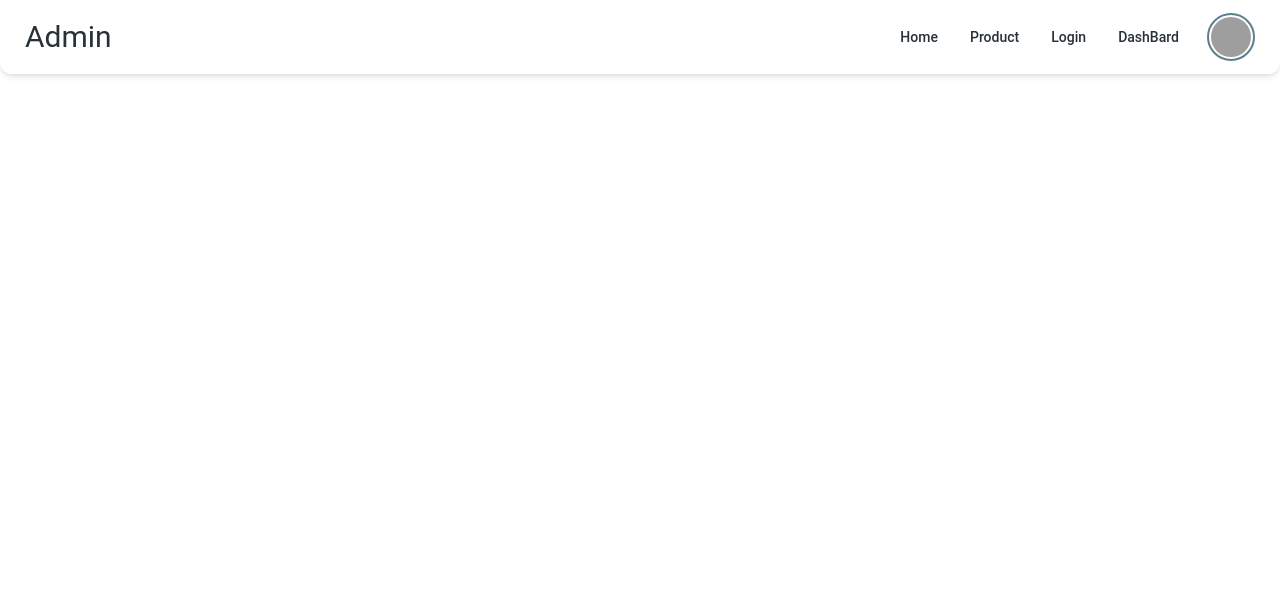
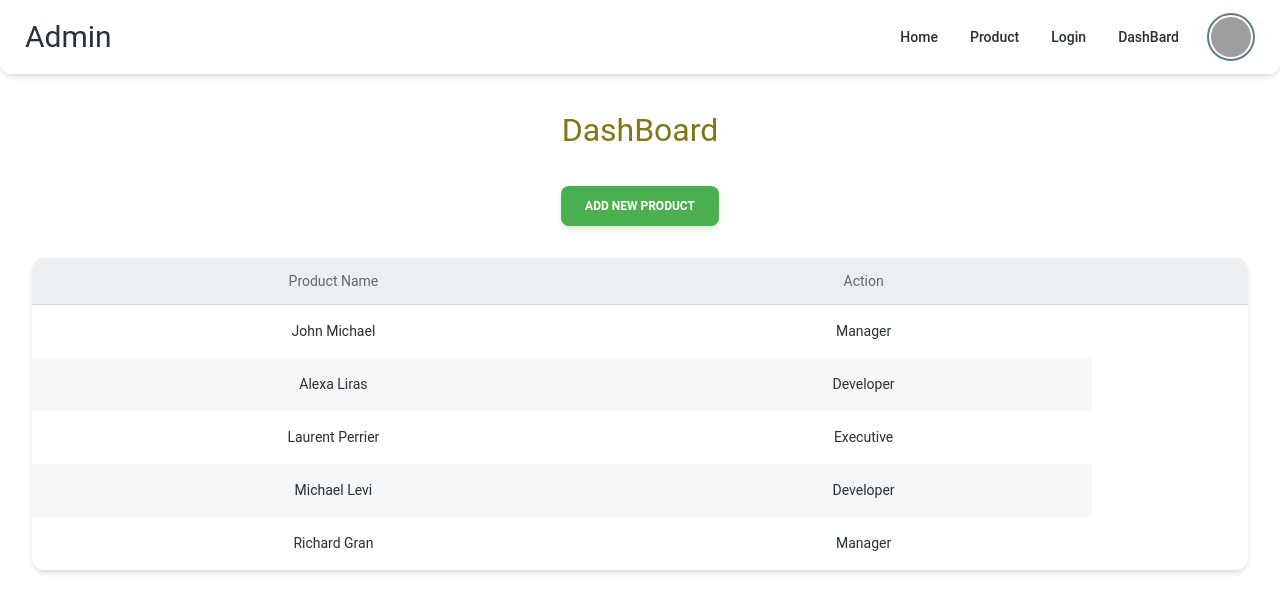
Before and after one commit to salahs20/DEBI_Project, a React (Vite) app: page /admin in a window 1280 px wide. Shown: the top 612 px of the page. Built offline with nearby package versions, Linux system fonts and the light colour scheme; grey boxes are pictures that could not be loaded.

Commit message:
Dashboard

```diff
--- a/src/App.jsx
+++ b/src/App.jsx
@@ -21,7 +21,7 @@ const App = () => {
     <>
       <Routes>
         <Route path="/*" element={<UserLayout allUsers={allUsers} />} />
-        <Route path="admin/*" element={<AdminLayout />} />
+        <Route path="/admin/*" element={<AdminLayout />} />
       </Routes>
     </>
   );
--- a/src/Components/AdminLayout.jsx
+++ b/src/Components/AdminLayout.jsx
@@ -10,7 +10,7 @@ const AdminLayout = () => {
 
         <HeaderAdmin/>
         <Routes>
-          <Route path="dashboard" element={<DashBoard/>}/>
+          <Route path="/" element={<DashBoard/>}/>
         </Routes>
 
 
--- a/src/Components/Pages/Admin/DashBoard.jsx
+++ b/src/Components/Pages/Admin/DashBoard.jsx
@@ -1,11 +1,91 @@
-import React from 'react'
+import React from "react";
+import { Button, Card, Typography } from "@material-tailwind/react";
 
+const TABLE_HEAD = ["Product Name", "Action",""];
+
+const TABLE_ROWS = [
+  {
+    name: "John Michael",
+    job: "Manager",
+
+  },
+  {
+    name: "Alexa Liras",
+    job: "Developer",
+
+  },
+  {
+    name: "Laurent Perrier",
+    job: "Executive",
+
+  },
+  {
+    name: "Michael Levi",
+    job: "Developer",
+
+  },
+  {
+    name: "Richard Gran",
+    job: "Manager",
+
+  },
+];
 const DashBoard = () => {
   return (
-    <>
-      <h1>DashBoard</h1>
-    </>
-  )
-}
+    <div className="text-center  flex flex-col justify-center items-center gap-8">
+        <h1 className="pt-8 text-lime-900 text-[2rem]">DashBoard</h1>
+        <Button color="green"> Add New Product</Button>
+     <div className="px-8 w-full">
+     <Card className=" w-full overflow-y-auto">
+      <table className="w-full min-w-max table-auto text-left">
+        <thead className="text-center">
+          <tr>
+            {TABLE_HEAD.map((head) => (
+              <th
+                key={head}
+                className="border-b border-blue-gray-100 bg-blue-gray-50 p-4"
+              >
+                <Typography
+                  variant="small"
+                  color="blue-gray"
+                  className="font-normal leading-none opacity-70"
+                >
+                  {head}
+                </Typography>
+              </th>
+            ))}
+          </tr>
+        </thead>
+        <tbody className="text-center">
+          {TABLE_ROWS.map(({ name, job, date }, index) => (
+            <tr key={name} className="even:bg-blue-gray-50/50">
+              <td className="p-4">
+                <Typography
+                  variant="small"
+                  color="blue-gray"
+                  className="font-normal"
+                >
+                  {name}
+                </Typography>
+              </td>
+              <td className="p-4">
+                <Typography
+                  variant="small"
+                  color="blue-gray"
+                  className="font-normal"
+                >
+                  {job}
+                </Typography>
+              </td>
 
-export default DashBoard
+            </tr>
+          ))}
+        </tbody>
+      </table>
+    </Card>
+     </div>
+    </div>
+  );
+};
+
+export default DashBoard;
--- a/src/Components/UserLayout.jsx
+++ b/src/Components/UserLayout.jsx
@@ -20,9 +20,9 @@ const UserLayout = ({ allUsers }) => {
     <>
       <Header />
       <Routes>
-        <Route path="/*" element={<Home />} />
-        <Route path="/login" element={<Login allUsers={allUsers} />} />
-        <Route path="/products" element={<AllProducts products={products} />} />
+        <Route path="/" element={<Home />} />
+        <Route path="login" element={<Login allUsers={allUsers} />} />
+        <Route path="products" element={<AllProducts products={products} />} />
       </Routes>
     </>
   );
```
Also changed, not shown: 1 other file (tests, documents, lock files or other folders).
